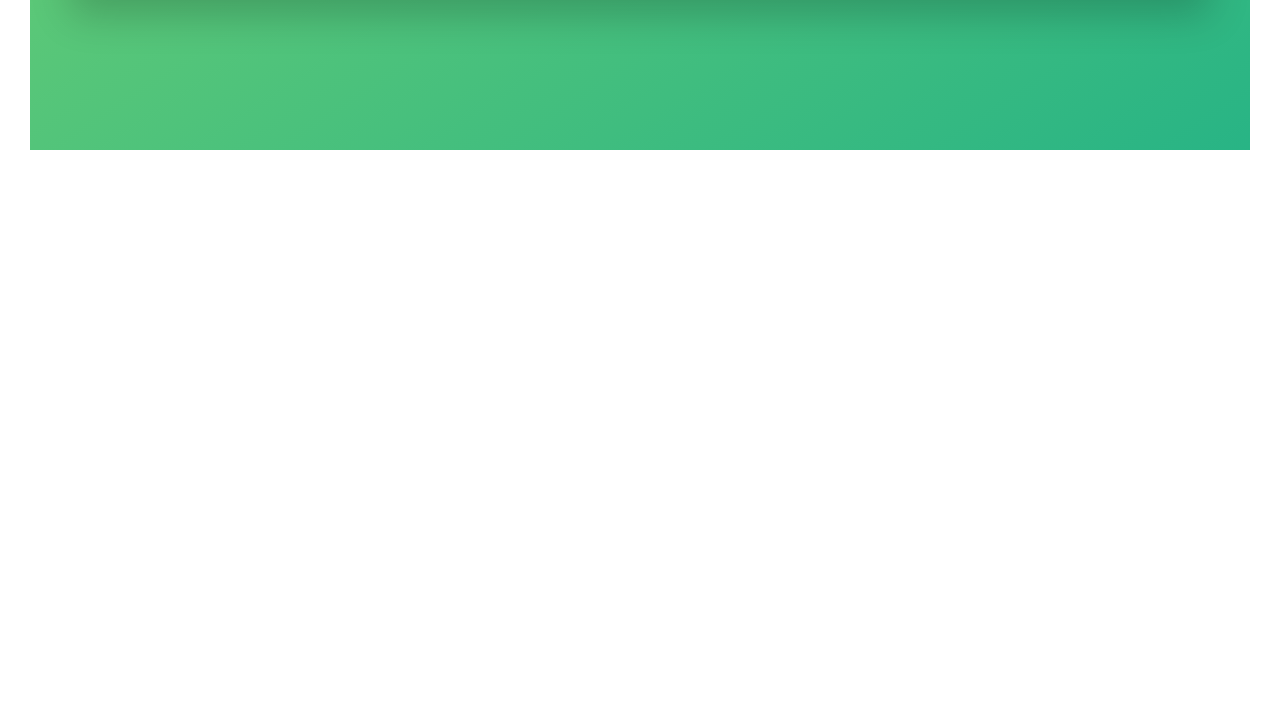
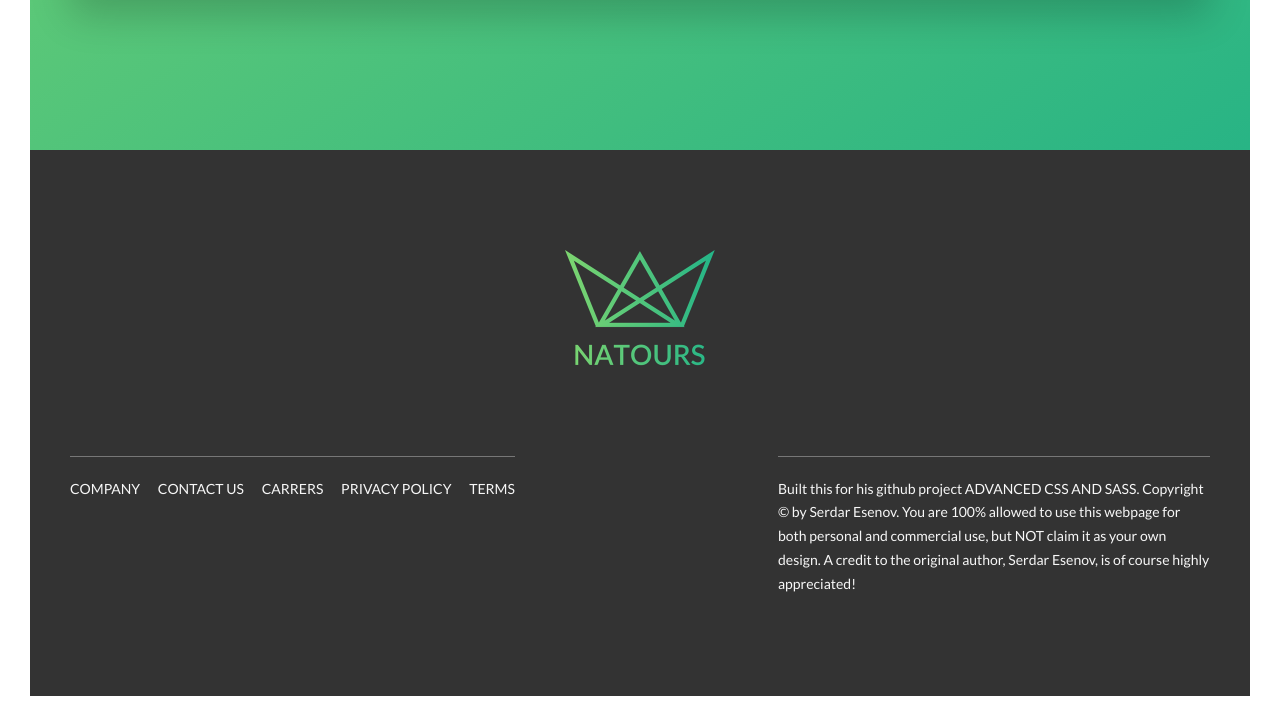
Before and after one commit to esenoff/natours-sass-project, a website: page index.html in a window 1280 px wide. Shown: the part 5095-5821 px from the top of the page. Before the commit the page ends 5275 px from the top, so only its background shows below. Drawn offline with Linux system fonts and the light colour scheme.

Commit message:
add footer

```diff
--- a/index.html
+++ b/index.html
@@ -313,6 +313,30 @@
             </div>
         </section>
     </main>
+
+    <footer class="footer">
+        <div class="footer__logo-box">
+            <img src="img/logo-green-2x.png" alt="Full logo" class="footer__logo">
+        </div>
+        <div class="row">
+            <div class="col-1-of-2">
+                <div class="footer__navigation">
+                    <ul class="footer__list">
+                        <li class="footer__item"><a href="#" class="footer__link">Company</a></li>
+                        <li class="footer__item"><a href="#" class="footer__link">Contact us</a></li>
+                        <li class="footer__item"><a href="#" class="footer__link">Carrers</a></li>
+                        <li class="footer__item"><a href="#" class="footer__link">Privacy policy</a></li>
+                        <li class="footer__item"><a href="#" class="footer__link">Terms</a></li>
+                    </ul>
+                </div>
+            </div>
+            <div class="col-1-of-2">
+                <p class="footer__copyright">
+                    Built this for his github project <a href="#" class="footer__link">Advanced CSS and SASS</a>. Copyright &copy; by Serdar Esenov. You are 100% allowed to use this webpage for both personal and commercial use, but NOT claim it as your own design. A credit to the original author, Serdar Esenov, is of course highly appreciated!
+                </p>
+            </div>
+        </div>
+    </footer>
         <!--
         <section class="grid-test">
             <div class="row">
--- a/sass/abstracts/_variables.scss
+++ b/sass/abstracts/_variables.scss
@@ -15,6 +15,7 @@ $color-grey-light-2: #eee;
 
 $color-dark-gray: #777;
 $color-dark-gray-2: #999;
+$color-dark-gray-3: #333;
 $color-white: #fff;
 $color-black: #000;
 
--- /dev/null
+++ b/sass/layout/_footer.scss
@@ -0,0 +1,65 @@
+.footer{
+    background-color: $color-dark-gray-3;
+    padding: 10rem 0;
+    font-size: 1.4rem;
+    color: $color-grey-light-1;
+
+    &__logo-box{
+        text-align: center;
+        margin-bottom: 8rem;
+    }
+
+    &__logo{
+        width: 15rem;
+        height: auto;
+    }
+
+    &__navigation{
+        border-top: 1px solid $color-dark-gray;
+        padding-top: 2rem;
+        display: inline-block;
+    }
+
+    &__list{
+        list-style: none;
+
+    }
+
+    &__item{
+        display: inline-block;
+
+        &:not(:last-child){
+            margin-right: 1.5rem;
+        }
+
+    }
+
+    &__link{
+
+        &:link,
+        &:visited{
+            color: $color-grey-light-1;
+            background-color: $color-dark-gray-3;
+            text-decoration: none;
+            text-transform: uppercase;
+            display: inline-block;
+            transition: all .2s;
+        }
+
+        &:hover,
+        &:active{
+            color: $color-main;
+            box-shadow: 0 1rem 2rem rgba($color-black, .4);
+            transform: rotate(5deg) scale(1.3);
+        }
+
+    }
+
+    &__copyright{
+        border-top: 1px solid $color-dark-gray;
+        padding-top: 2rem;
+        width: 80%;
+        float: right;
+
+    }
+}
--- a/sass/main.scss
+++ b/sass/main.scss
@@ -17,5 +17,6 @@
 
 @import "layout/grid";
 @import "layout/header";
+@import "layout/footer";
 
 @import "pages/home";
```
Also changed, not shown: css/style.css.
